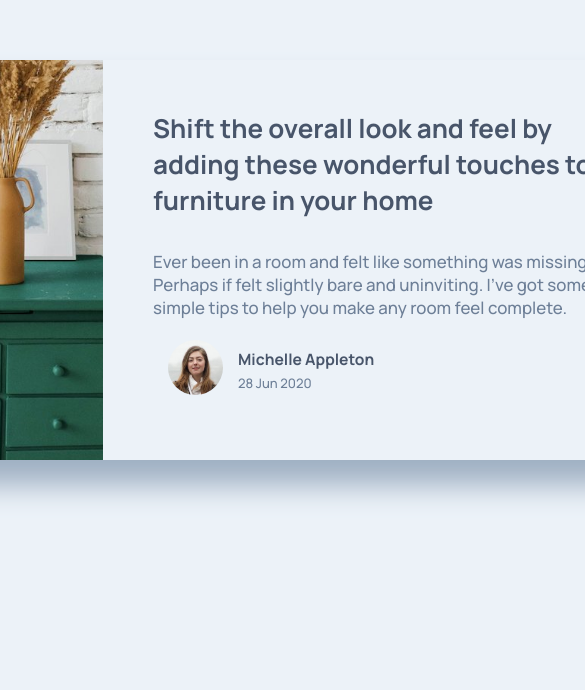
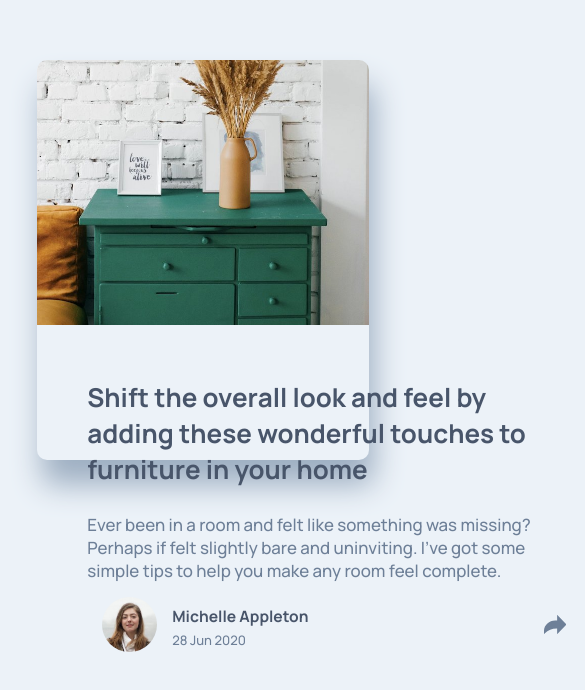
Before and after one commit to LenyPython/article-preview-component, a React (Create React App) app: page / in a window 390 px wide. Shown: the part 170-860 px from the top of the page, 585 px wide, since content can reach past the window. Built offline with nearby package versions, Linux system fonts and the light colour scheme.

Commit message:
refactored, made compontents folder adn rearanged styles for each one of them into corresponding file

```diff
--- a/src/App.js
+++ b/src/App.js
@@ -1,5 +1,5 @@
 import './App.scss'
-import Content from './Content'
+import Content from './components/Content'
 import drawers from './images/drawers.jpg'
 import avatar from './images/avatar-michelle.jpg'
 
--- a/src/App.scss
+++ b/src/App.scss
@@ -1,4 +1,3 @@
-
 $veryDarkGrayishBlue: hsl(217,19%,35%);
 $desaturatedDarkBlue: hsl(214,17%,51%);
 $grayishBlue: hsl(212,23%,69%);
@@ -29,18 +28,6 @@ h1{
 	display:flex;
 	border-radius: 10px;
 	box-shadow: 5px 25px 30px $grayishBlue;
-	& > .main {
-		width: 450px;
-		margin: 0 50px 0 0;
-		display:flex;
-		flex-flow: column nowrap;
-		justify-content: space-between;
-		padding: 50px;
-	}
-	& > .main > h1 {
-		font-size:2em;
-		font-weight: 700;
-	}
 }
 .img-wrapper {
 	width: 400px;
@@ -86,56 +73,24 @@ h1{
 		color: $desaturatedDarkBlue;
 	}
 }
-.contact{
-	display: flex;
-	justify-content: center;
-	align-items: center;
-	width: 40px;
-	height: 40px;
-	border-radius: 50%;
+
+@media(max-width: 1050px){
+.wrapper {
+	width: 85vw;
+	display:flex;
+	flex-flow: column;
+	border-radius: 10px;
+	box-shadow: 5px 25px 30px $grayishBlue;
 }
-.clicked {
-	background: $desaturatedDarkBlue;
-	& > img {
-		filter: sepia(100%) brightness(100%);
+
+.img-wrapper {
+	all: unset;
+	width: 100%;
+	img {
+		border-radius: 10px 10px 0 0;
+		width: 100%;
+		height: auto;
 	}
 }
-.share{
-	&::before{
-		content: '';
-		background: $veryDarkGrayishBlue;
-		transform: translateX(-50%) rotate(45deg);
-		width: 25px;
-		height:25px;
-		position:absolute;
-		bottom:-12px;
-		left: 50%;
-		z-index:-1;
-	}
-	*{
-		margin: 10px;
-	}
-	position:  absolute;
-	width: 0;
-	height: 0;
-	top: -100px;
-	left: 50%;
-	transform: translateX(-50%);
-	background: $veryDarkGrayishBlue;
-	border-radius: 10px;
-	display: none;
-	justify-content: center;
-	align-items: center;
-	h2{
-		color: $grayishBlue;
-		text-transform: uppercase;
-		font-size: 1.1em;
-		font-weight: 400;
-		letter-spacing: 5px;
-	}
+
 }
-.visible {
-	width: 300px !important;
-	height: 60px !important;
-	display: flex !important;
-}
--- a/src/Content.js
+++ b/src/components/Content.js
@@ -1,5 +1,6 @@
-import React from 'react';
-import Personal from './Personal';
+import React from 'react'
+import './content.scss'
+import Personal from './Personal'
 
 const Content = ({title, content, name, date, avatar}) => {
   return (
--- /dev/null
+++ b/src/components/contact.scss
@@ -0,0 +1,59 @@
+
+$veryDarkGrayishBlue: hsl(217,19%,35%);
+$grayishBlue: hsl(212,23%,69%);
+$desaturatedDarkBlue: hsl(214,17%,51%);
+
+
+.contact{
+	display: flex;
+	justify-content: center;
+	align-items: center;
+	width: 40px;
+	height: 40px;
+	border-radius: 50%;
+}
+.clicked {
+	background: $desaturatedDarkBlue;
+	& > img {
+		filter: sepia(100%) brightness(100%);
+	}
+}
+.share{
+	&::before{
+		content: '';
+		background: $veryDarkGrayishBlue;
+		transform: translateX(-50%) rotate(45deg);
+		width: 25px;
+		height:25px;
+		position:absolute;
+		bottom:-12px;
+		left: 50%;
+		z-index:-1;
+	}
+	*{
+		margin: 10px;
+	}
+	position:  absolute;
+	width: 0;
+	height: 0;
+	top: -100px;
+	left: 50%;
+	transform: translateX(-50%);
+	background: $veryDarkGrayishBlue;
+	border-radius: 10px;
+	display: none;
+	justify-content: center;
+	align-items: center;
+	h2{
+		color: $grayishBlue;
+		text-transform: uppercase;
+		font-size: 1.1em;
+		font-weight: 400;
+		letter-spacing: 5px;
+	}
+}
+.visible {
+	width: 300px !important;
+	height: 60px !important;
+	display: flex !important;
+}
--- /dev/null
+++ b/src/components/content.scss
@@ -0,0 +1,17 @@
+
+.main {
+	width: 450px;
+	margin: 0 50px 0 0;
+	display:flex;
+	flex-flow: column nowrap;
+	justify-content: space-between;
+	padding: 50px;
+}
+.main > h1 {
+	font-size:2em;
+	font-weight: 700;
+}
+
+@media(max-width: 1050px) {
+
+}
```
Also changed, not shown: src/components/Contact.js (renamed from src/Contact.js, +5 -4 lines), src/components/Personal.js (renamed from src/Personal.js), src/components/Personal.scss (added).
